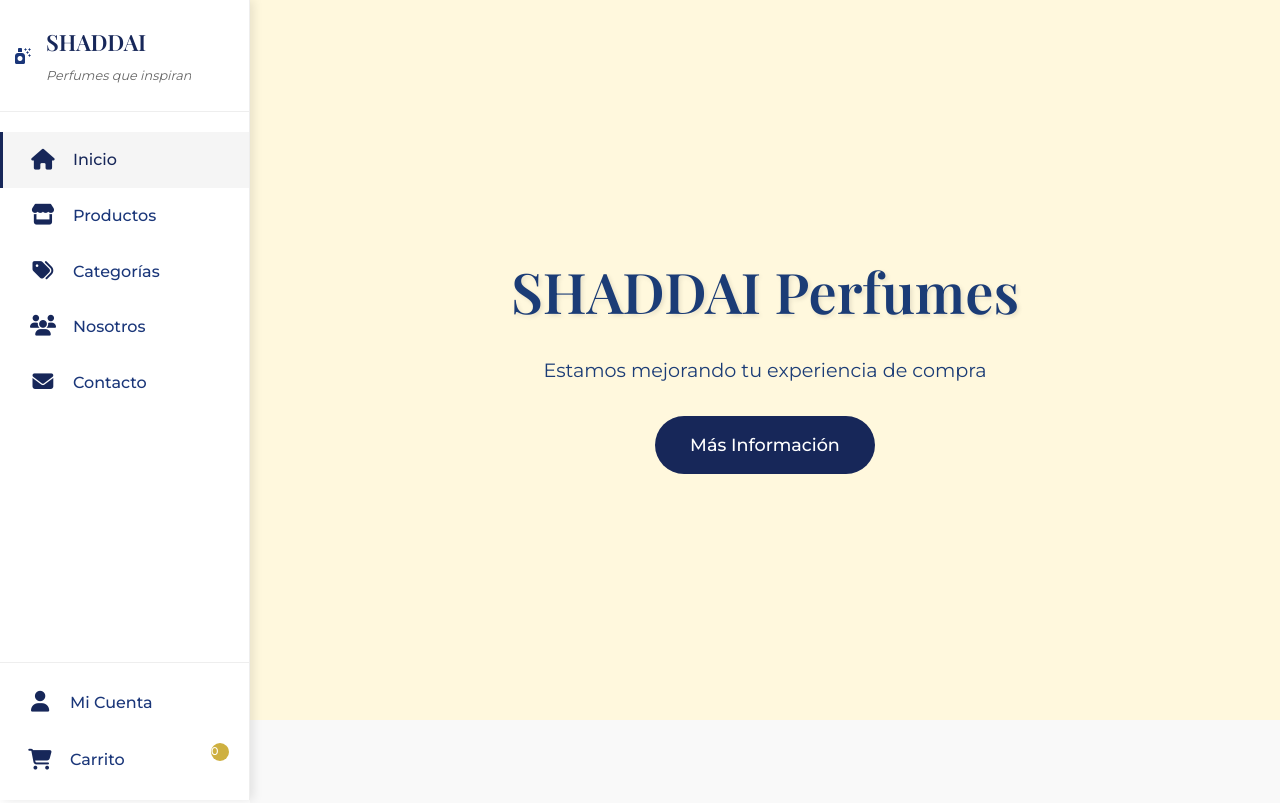
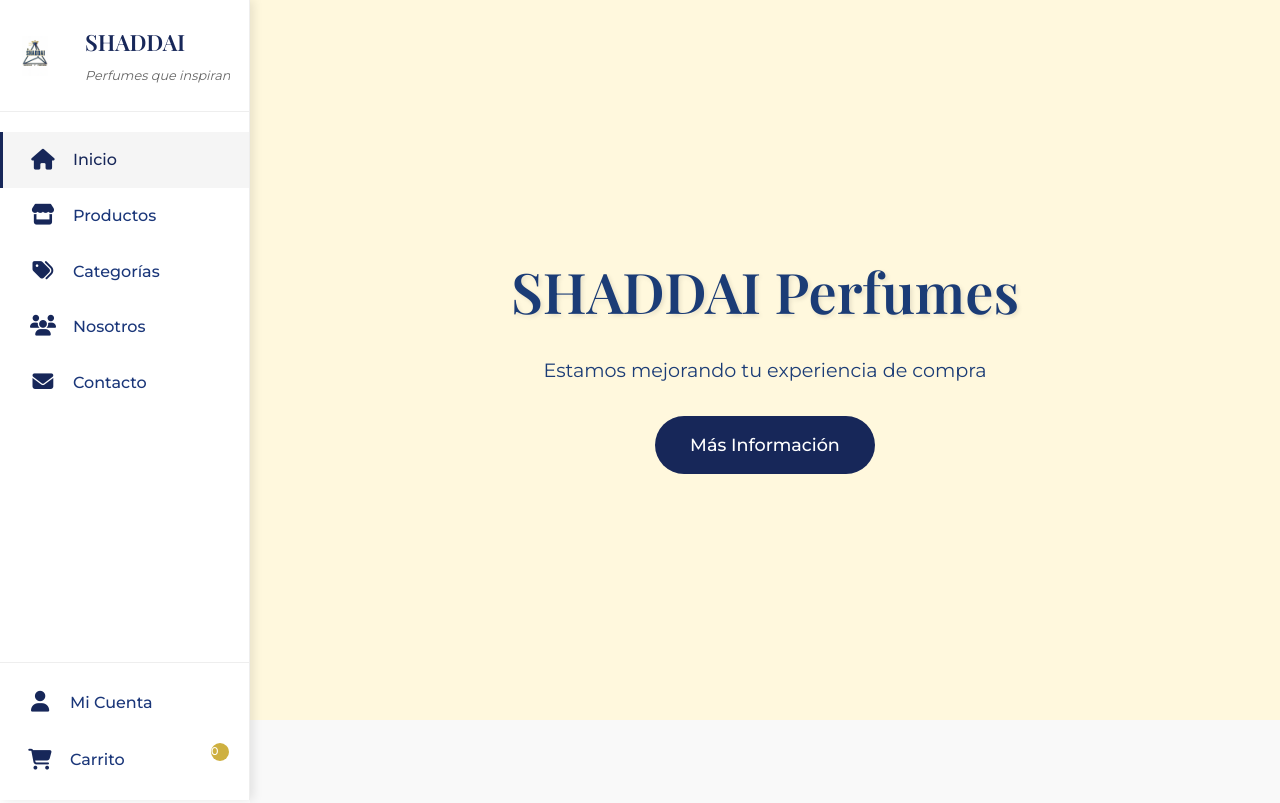
Before and after one commit to MoroniDev/Tienda-perfumes, a plain HTML site: page mantenimiento.html in a window 1280 px wide. Shown: the top 803 px of the page. Drawn offline with nearby package versions, Linux system fonts and the light colour scheme.

Commit message:
Update mantenimiento.html

```diff
--- a/mantenimiento.html
+++ b/mantenimiento.html
@@ -22,7 +22,7 @@
         <!-- Logo mejorado -->
         <div class="logo">
             <div class="logo-content">
-                <i class="fas fa-spray-can-sparkles"></i>
+                <img src="img/logo.png" alt="SHADDAI Logo" class="logo-image">
                 <div class="logo-text">
                     <a href="index.html">
                     <h1>SHADDAI</h1>
@@ -464,4 +464,5 @@
         window.addEventListener('resize', setupMobileMenu);
     </script>
 </body>
+
 </html>
```
